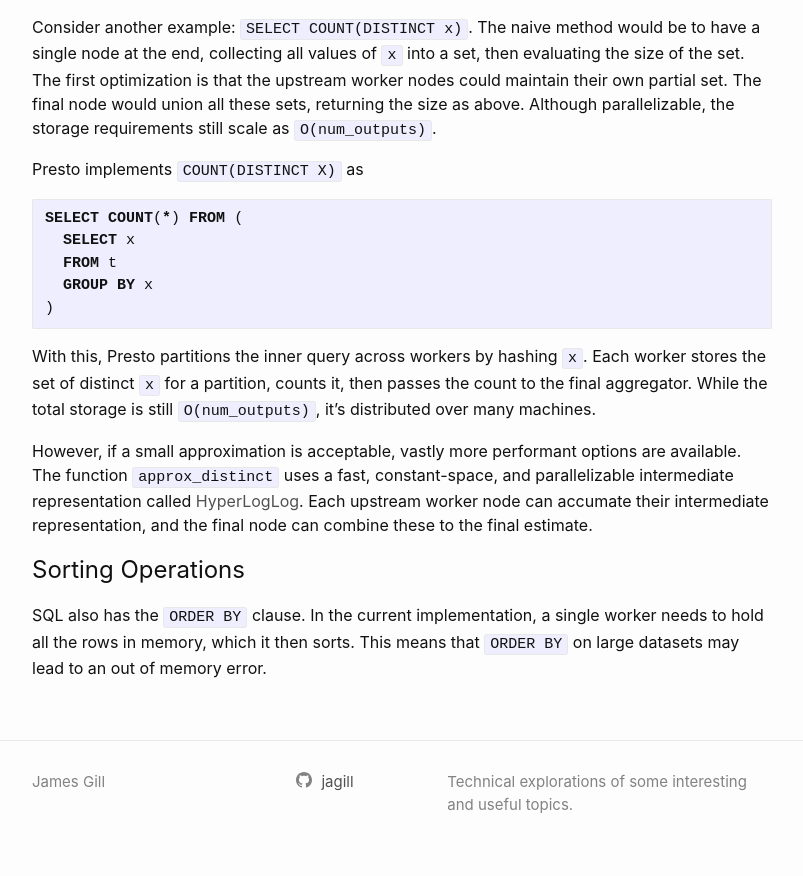
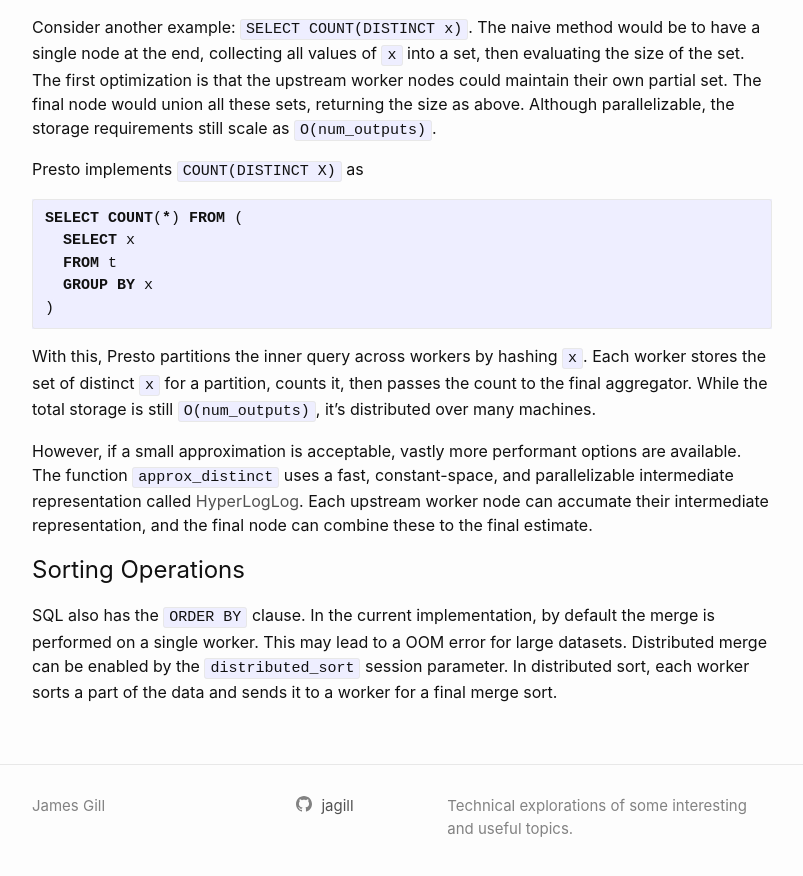
Before and after one commit to jagill/jagill.github.io, a Jekyll site: the page built from _presto/presto-map-reduce.md, in a window 1280 px wide and 900 px high, scrolled down 2761 px. Shown: the top 876 px of the window, without its empty margins (238-1041 px from the left). Built offline with Jekyll 4.4.1, drawn with Linux system fonts in a browser that asks for light colours.

Commit message:
Update ORDER BY section to reflect distributed sort.

```diff
--- a/_presto/presto-map-reduce.md
+++ b/_presto/presto-map-reduce.md
@@ -163,10 +163,11 @@ the final node can combine these to the final estimate.
 
 Sorting Operations
 ==================
-SQL also has the `ORDER BY` clause.  In the current implementation, a single
-worker needs to hold all the rows in memory, which it then sorts.  This means
-that `ORDER BY` on large datasets may lead to an out of memory error.
-
+SQL also has the `ORDER BY` clause.  In the current implementation, by default
+the merge is performed on a single worker.  This may lead to a OOM error for
+large datasets.  Distributed merge can be enabled by the `distributed_sort`
+session parameter.  In distributed sort, each worker sorts a part of the data
+and sends it to a worker for a final merge sort.
 
 
 [Presto Overview]: index "Presto Overview"
```
